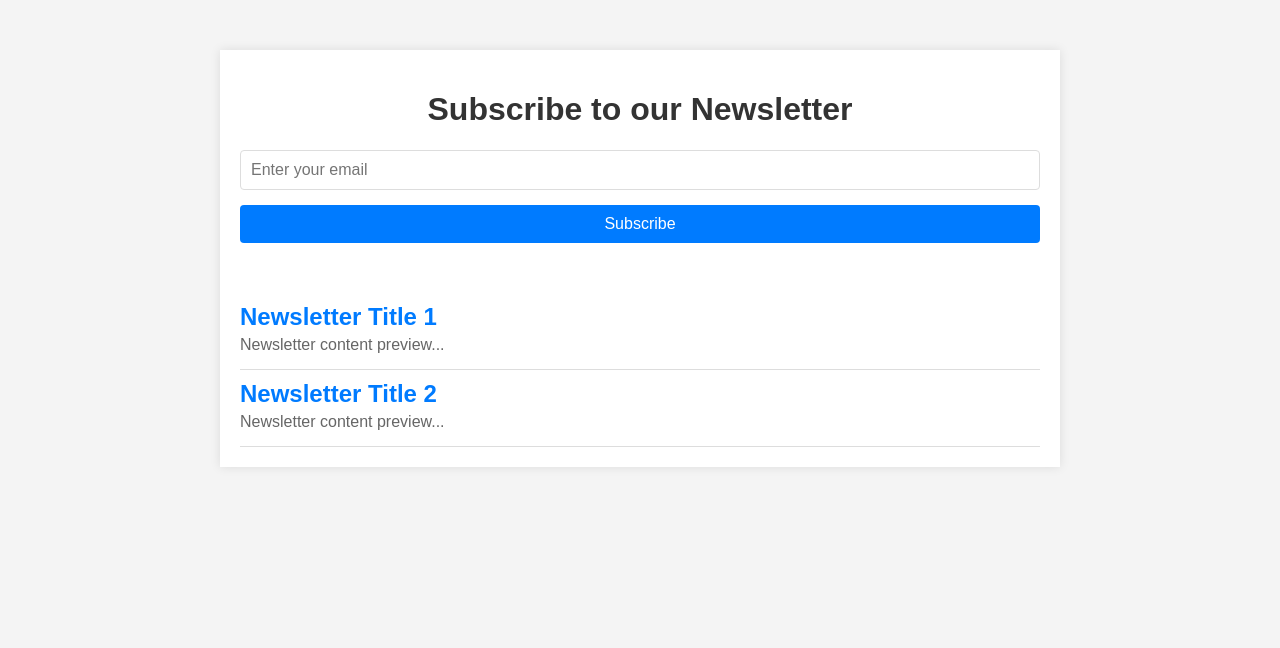
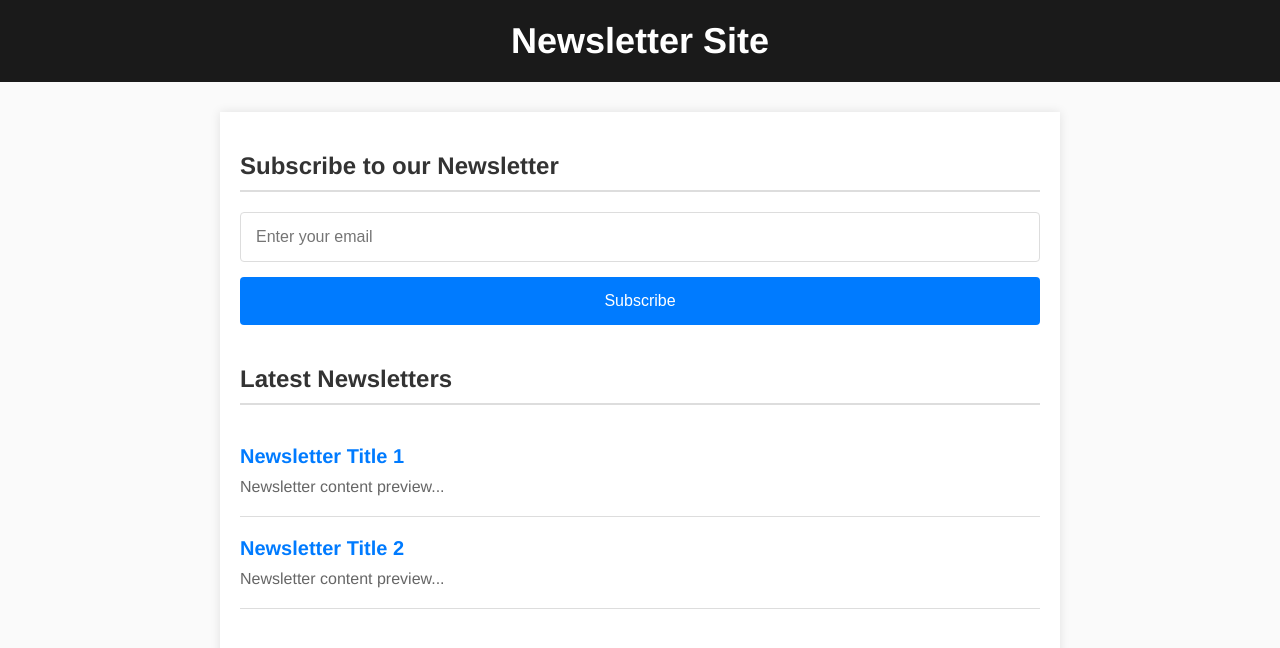
Before and after one commit to Kinnect/kinnect.github.io, a plain HTML site: page index.html in a window 1280 px wide. Drawn offline with Linux system fonts and the light colour scheme.

Commit message:
Update index html

```diff
--- a/index.html
+++ b/index.html
@@ -6,21 +6,37 @@
   <title>Newsletter Site</title>
   <style>
     body {
-      font-family: Arial, sans-serif;
+      font-family: 'Helvetica Neue', Arial, sans-serif;
       margin: 0;
       padding: 0;
-      background-color: #f4f4f4;
+      background-color: #fafafa;
+      color: #333;
+    }
+    header {
+      background-color: #1a1a1a;
+      padding: 20px 0;
+      text-align: center;
+      color: #fff;
+    }
+    header h1 {
+      margin: 0;
+      font-size: 36px;
     }
     .container {
       max-width: 800px;
-      margin: 50px auto;
+      margin: 30px auto;
       padding: 20px;
       background-color: #fff;
       box-shadow: 0 0 10px rgba(0, 0, 0, 0.1);
     }
-    h1 {
-      text-align: center;
-      color: #333;
+    .subscribe-section, .newsletters {
+      margin-bottom: 40px;
+    }
+    .subscribe-section h2, .newsletters h2 {
+      margin-bottom: 20px;
+      font-size: 24px;
+      border-bottom: 2px solid #ddd;
+      padding-bottom: 10px;
     }
     form {
       display: flex;
@@ -28,19 +44,20 @@
       gap: 15px;
     }
     input[type="email"] {
-      padding: 10px;
+      padding: 15px;
       font-size: 16px;
       border: 1px solid #ddd;
       border-radius: 4px;
     }
     button {
-      padding: 10px;
+      padding: 15px;
       font-size: 16px;
       background-color: #007BFF;
       color: #fff;
       border: none;
       border-radius: 4px;
       cursor: pointer;
+      transition: background-color 0.3s ease;
     }
     button:hover {
       background-color: #0056b3;
@@ -48,41 +65,46 @@
     .message {
       text-align: center;
       margin-top: 20px;
-    }
-    .newsletters {
-      margin-top: 50px;
+      font-size: 16px;
+      color: #007BFF;
     }
     .newsletter {
       border-bottom: 1px solid #ddd;
-      padding: 10px 0;
+      padding: 20px 0;
     }
-    .newsletter h2 {
+    .newsletter h3 {
       margin: 0;
-      font-size: 24px;
+      font-size: 20px;
       color: #007BFF;
     }
     .newsletter p {
-      margin: 5px 0;
+      margin: 10px 0 0;
       color: #666;
     }
   </style>
 </head>
 <body>
+  <header>
+    <h1>Newsletter Site</h1>
+  </header>
   <div class="container">
-    <h1>Subscribe to our Newsletter</h1>
-    <form id="subscribe-form">
-      <input type="email" id="email" placeholder="Enter your email" required>
-      <button type="submit">Subscribe</button>
-    </form>
-    <div class="message" id="message"></div>
+    <div class="subscribe-section">
+      <h2>Subscribe to our Newsletter</h2>
+      <form id="subscribe-form">
+        <input type="email" id="email" placeholder="Enter your email" required>
+        <button type="submit">Subscribe</button>
+      </form>
+      <div class="message" id="message"></div>
+    </div>
 
     <div class="newsletters">
+      <h2>Latest Newsletters</h2>
       <div class="newsletter">
-        <h2>Newsletter Title 1</h2>
+        <h3>Newsletter Title 1</h3>
         <p>Newsletter content preview...</p>
       </div>
       <div class="newsletter">
-        <h2>Newsletter Title 2</h2>
+        <h3>Newsletter Title 2</h3>
         <p>Newsletter content preview...</p>
       </div>
       <!-- More newsletters can be added here -->
```
